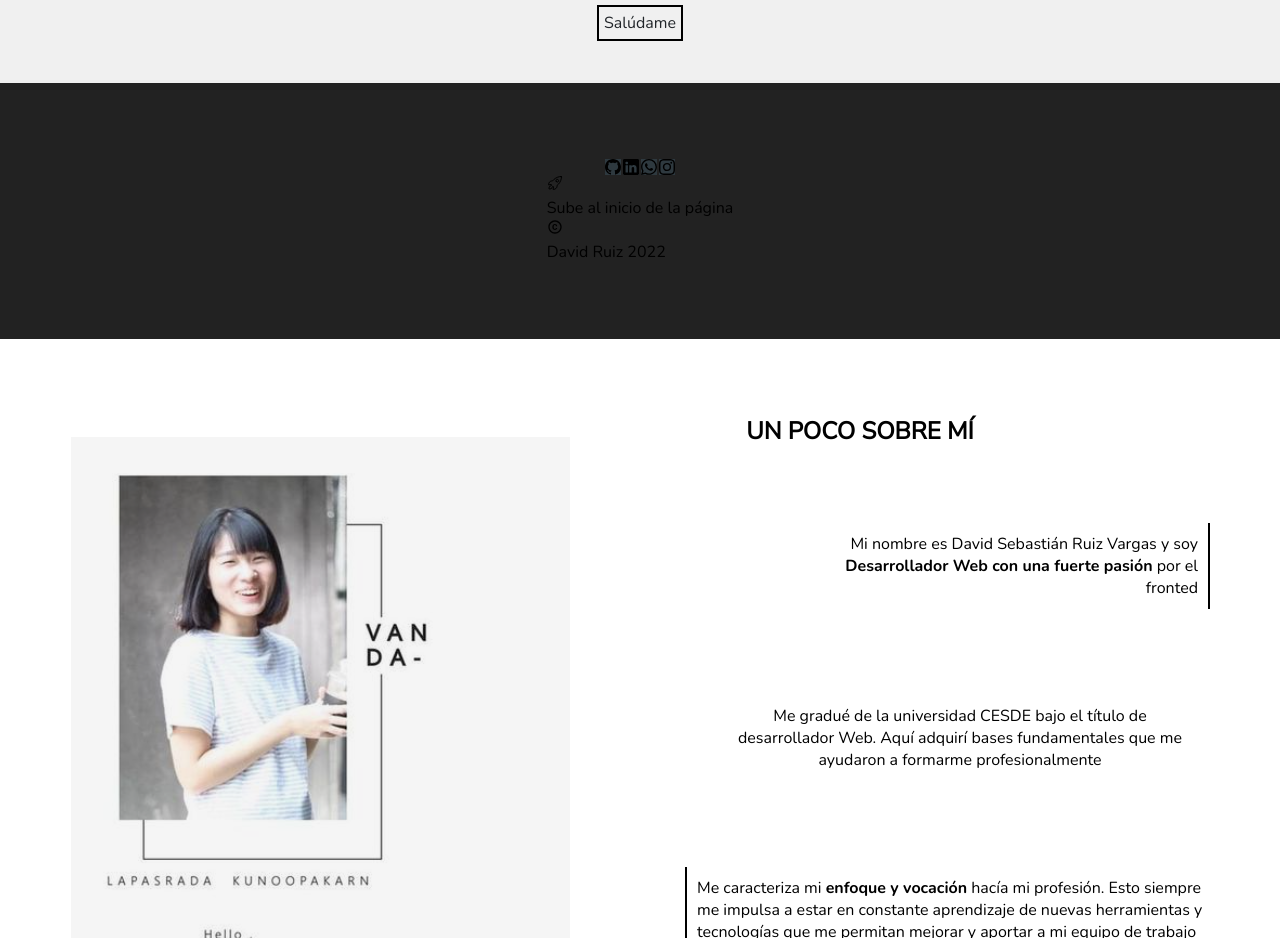
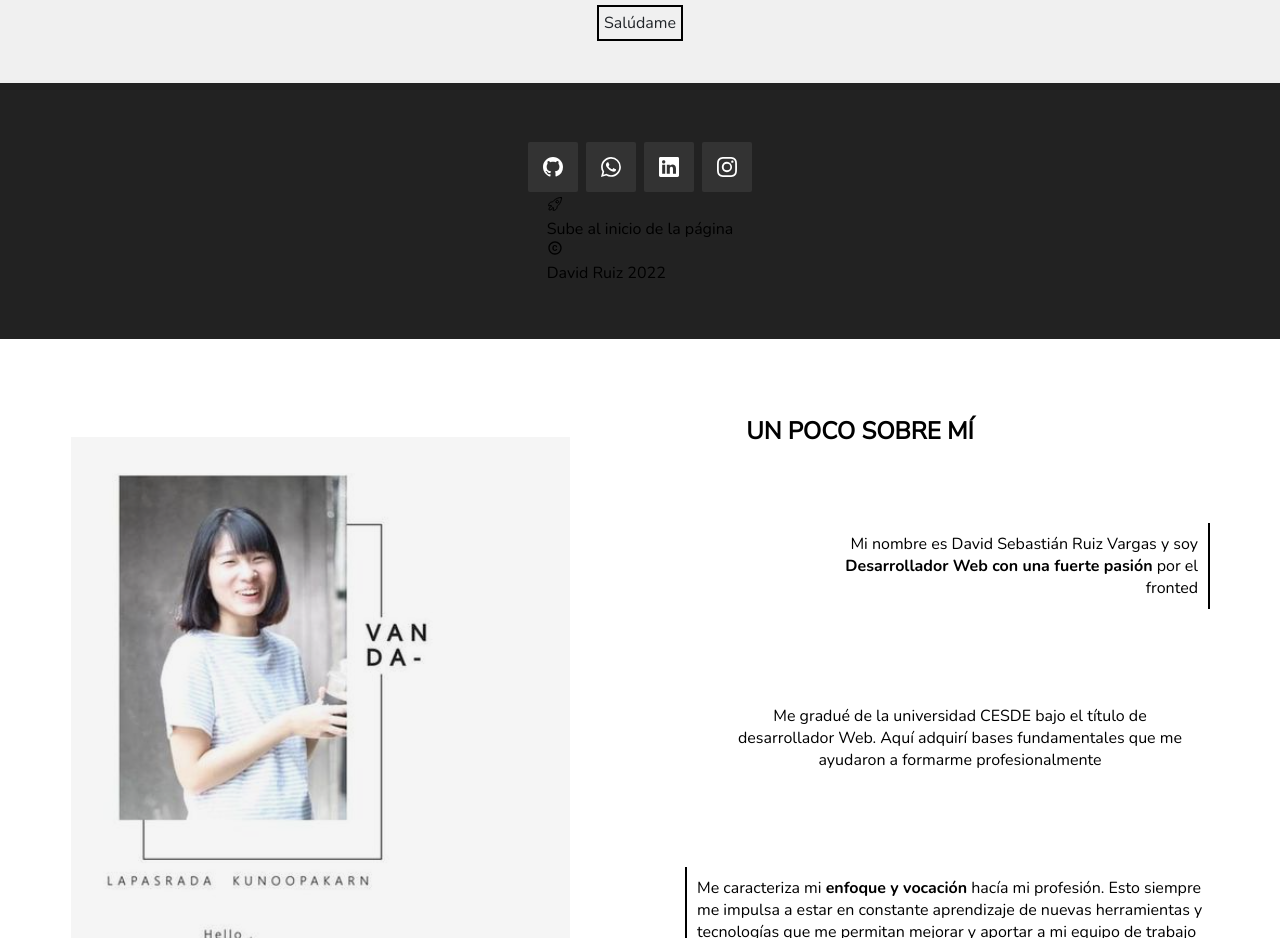
Before and after one commit to DavidSRV/portfolio, a React (Create React App) app: page /About in a window 1280 px wide. Shown: the part 3800-4738 px from the top of the page. Built offline with nearby package versions, Linux system fonts and the light colour scheme.

Commit message:
Se empieza maquetación footer

```diff
--- a/src/pages/footer/Footer.jsx
+++ b/src/pages/footer/Footer.jsx
@@ -8,10 +8,26 @@ function Footer() {
   return (
     <footer className="footer">
       <div className="footer__containerIcons">
-        <BsGithub className="footer__icon --git" />
-        <BsLinkedin className="footer__icon --lin" />
-        <BsWhatsapp className="footer__icon --wha" />
-        <BsInstagram className="footer__icon --inst" />
+        <a href="https://github.com/DavidSRV" target="_blank" rel="noreferrer">
+          <BsGithub className="footer__icon --git" />
+        </a>
+        <a href="https://walink.co/e875fa" target="_blank" rel="noreferrer">
+          <BsWhatsapp className="footer__icon --wha" />
+        </a>
+        <a
+          href="https://www.linkedin.com/in/david-sebasti%C3%A1n-ruiz-vargas-05b197223/"
+          target="_blank"
+          rel="noreferrer"
+        >
+          <BsLinkedin className="footer__icon --lin" />
+        </a>
+        <a
+          href="https://www.instagram.com/davidruizvargas/"
+          target="_blank"
+          rel="noreferrer"
+        >
+          <BsInstagram className="footer__icon --inst" />
+        </a>
       </div>
       <div className="footer__up">
         <IoRocketOutline />
--- a/src/pages/footer/_FooterStyle.scss
+++ b/src/pages/footer/_FooterStyle.scss
@@ -1,6 +1,6 @@
 @use '../../style/colors' as *;
 
-.footer{
+.footer {
     height: 20vw;
     display: flex;
     align-items: center;
@@ -8,12 +8,43 @@
     justify-content: center;
     background-color: $background-footer;
 
-    & .footer__containerIcons{
+    & .footer__containerIcons {
         display: flex;
-        gap: 2px;
 
-        & .footer__icon{
+        & .footer__icon {
+            display: block;
+            width: 50px;
+            height: 50px;
+            margin: 4px;
             background-color: $background-icnos;
+            color: white;
+            padding: 15px;
+            transition: all 1s;
+            border-radius: 2px;
+
+            &:hover{
+                transform: scale(1.1);
+                transition: all 1s;
+            }
+
+            &.--git:hover{
+                background-color: $linkedin-git;
+            }
+
+            &.--lin:hover{
+                background-color: $linkedin-git;
+            }
+
+            &.--wha:hover{
+                background-color: #25D366;
+            }
+
+            &.--inst:hover{
+                background-color: #F77737;
+            }
+
+
+
         }
     }
 
--- a/src/style/_colors.scss
+++ b/src/style/_colors.scss
@@ -4,4 +4,5 @@ $background-skills: #e3e3e3;
 $background-projects: rgba(128, 128, 128, 0.117);
 $background-contact: #f0f0f0;
 $background-footer: #222222;
-$background-icnos: #2e393f;
+$background-icnos: #333;
+$linkedin-git: #0e76a8;
```
